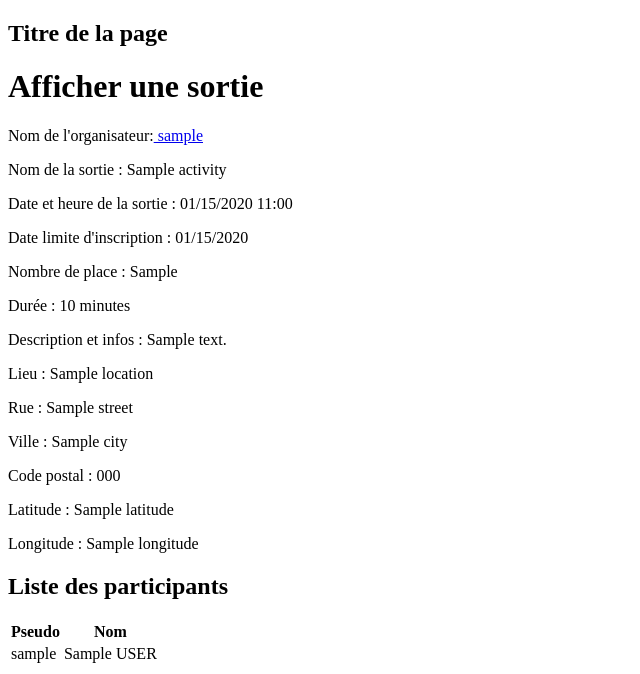
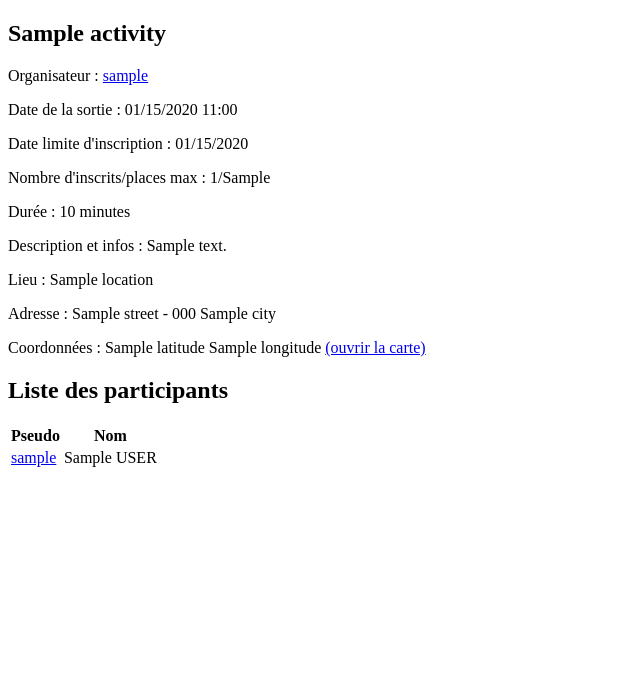
Before and after one commit to maiwennj/sortir.com, a PHP site: template templates/activity/detail.html.twig in a window 1280 px wide. Shown: the part 232-906 px from the top of the page, without its empty margins (0-640 px from the left). After the commit the page ends 699 px from the top, so only its background shows below. Run offline with PHP 8.4, Linux system fonts and the light colour scheme; the template is opened without the code that fills it: most values are stand-ins (such as "Sample title", 1, 10 or a date in 2020); some libraries are stand-ins or nearby versions.

Commit message:
UPDATED : html and css

```diff
--- a/src/Controller/ActivityController.php
+++ b/src/Controller/ActivityController.php
@@ -59,8 +59,8 @@ class ActivityController extends AbstractController
     public function create(EntityManagerInterface $entityManager,Request $request,StateRepository $stateRepository,UserProfileRepository $userProfileRepository): Response{
 
         $activity = new Activity();
-        $activity->setStartDate(now()->modify('+1 day'));
-        $activity->setClosingDate(now()->modify('2 hours'));
+        $activity->setStartDate(now()->modify('+3 day'));
+        $activity->setClosingDate(now()->modify('tomorrow'));
         $activityForm = $this->createForm(ActivityType::class, $activity);
         $activityForm->handleRequest($request);
 
--- a/src/Entity/Activity.php
+++ b/src/Entity/Activity.php
@@ -25,7 +25,7 @@ class Activity
     private ?string $activityName = null;
 
     #[ORM\Column(type: Types::DATETIME_MUTABLE)]
-    #[Assert\GreaterThanOrEqual(value: 'tomorrow',message: 'La date de début doit être au minimum demain.')]
+    #[Assert\GreaterThanOrEqual(value: 'tomorrow+2days',message: 'La date de début doit être au minimum dans 3 jours.')]
     private ?\DateTimeInterface $startDate = null;
 
     #[ORM\Column(nullable: true)]
--- a/src/Form/ActivityType.php
+++ b/src/Form/ActivityType.php
@@ -39,9 +39,7 @@ class ActivityType extends AbstractType{
 
             ->add('startDate',null,[
               'label'=>'Date et heure de la sortie :',
-              'widget' => 'single_text',
-//               'value'=>date(now()->format('d/m/y H:i')),
-              'years'=>date(now()->format('yyyy'))])
+              'widget' => 'single_text'])
 
             ->add('closingDate',DateType::class,[
                 'label'=>"Date limite d'inscription :",
--- a/templates/activity/create.html.twig
+++ b/templates/activity/create.html.twig
@@ -1,6 +1,6 @@
 {% extends 'base.html.twig' %}
 
-{% block title %}create activitie{% endblock %}
+{% block title %}Créer une sortied{% endblock %}
 {%  block h2 %}Créer une sortie{% endblock %}
 
 {% block body %}
@@ -59,7 +59,6 @@
             {{ form_widget(form.city,{'attr': {'id': 'select-city'}}) }}
             {{ form_errors(form.city) }}
         </div>
-        <div id="testjs"></div>
         <div>
             {{ form_label(form.location) }}
             {{ form_widget(form.location,{'attr': {'id': 'select-location'}}) }}
@@ -68,8 +67,8 @@
         </div>
 
         <div>
-            <button type="submit" class="btn btn-info" name="btnActivity" value="save">Enregistrer</button>
             <button type="submit" class="btn btn-success" name="btnActivity" value="add">Publier la sortie</button>
+            <button type="submit" class="btn btn-info" name="btnActivity" value="save">Enregistrer comme brouillon</button>
             <a href="{{ path("activity_list") }}" class="btn btn-danger">Annuler</a>
         </div>
     {{ form_end(form) }}
--- a/templates/activity/detail.html.twig
+++ b/templates/activity/detail.html.twig
@@ -1,22 +1,17 @@
 {% extends 'base.html.twig' %}
 
-{% block title %}activity details{% endblock %}
-
+{% block title %}Détail d'une activité{% endblock %}
+{% block h2 %}{{ activity.activityName }}{% endblock %}
 {% block body %}
-    <h1>Afficher une sortie</h1>
-  <p> Nom de l'organisateur:<a href="{{ path("user_profile",{'id': activity.organiser.user.id}) }}"> {{activity.organiser.user.username}}</a></p>
-    <p>Nom de la sortie : {{ activity.activityName }}</p>
-    <p>Date et heure de la sortie : {{ activity.startDate|date("m/d/Y H:i", "Europe/Paris") }}</p>
+    <p>Organisateur : <a href="{{ path("user_profile",{'id': activity.organiser.user.id}) }}">{{activity.organiser.user.username}}</a></p>
+    <p>Date de la sortie : {{ activity.startDate|date("m/d/Y H:i", "Europe/Paris") }}</p>
     <p>Date limite d'inscription : {{ activity.closingDate|date("m/d/Y", "Europe/Paris")  }}</p>
-    <p>Nombre de place : {{ activity.maxRegistration }}</p>
+    <p>Nombre d'inscrits/places max : {{ activity.registrations|length }}/{{ activity.maxRegistration }}</p>
     <p>Durée : {{ activity.duration }} minutes</p>
     <p>Description et infos : {{ activity.description }}</p>
     <p>Lieu : {{ activity.location.locationName }}</p>
-    <p>Rue : {{ activity.location.street }}</p>
-    <p>Ville : {{ activity.location.city.cityName }}</p>
-    <p>Code postal : {{ activity.location.city.postCode }}</p>
-    <p>Latitude : {{ activity.location.latitude }}</p>
-    <p>Longitude : {{ activity.location.longitude }}</p>
+    <p>Adresse : {{ activity.location.street }} - {{ activity.location.city.postCode }} {{ activity.location.city.cityName }}</p>
+    <p>Coordonnées : {{ activity.location.latitude }} {{ activity.location.longitude }} <a href="https://www.google.fr/maps/place/{{ activity.location.latitude }} {{ activity.location.longitude }}" target="_blank">(ouvrir la carte)</a></p>
 
     <h2>Liste des participants</h2>
     <table class="table table-hover">
@@ -30,9 +25,10 @@
         <tbody>
         {% for registration in activity.registrations %}
             <tr>
-                <td>{{ registration.participant.user.username }}</td>
+                <td><a href="{{ path('user_profile',{'id':registration.participant.user.id}) }}">{{ registration.participant.user.username }}</a></td>
                 <td>{{ registration.participant.firstName }} {{ registration.participant.lastName|upper }}</td>
             </tr>
+
         {% endfor %}
         </tbody>
     </table>
```
Also changed, not shown: templates/activity/cancel.html.twig (+4 -7 lines).
